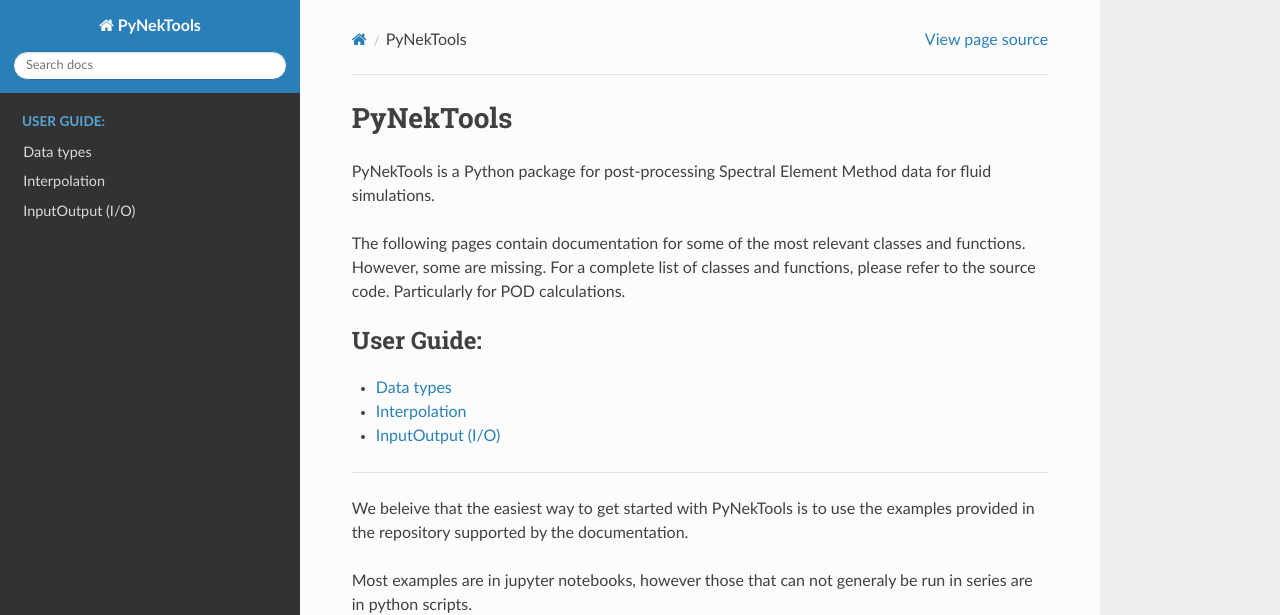
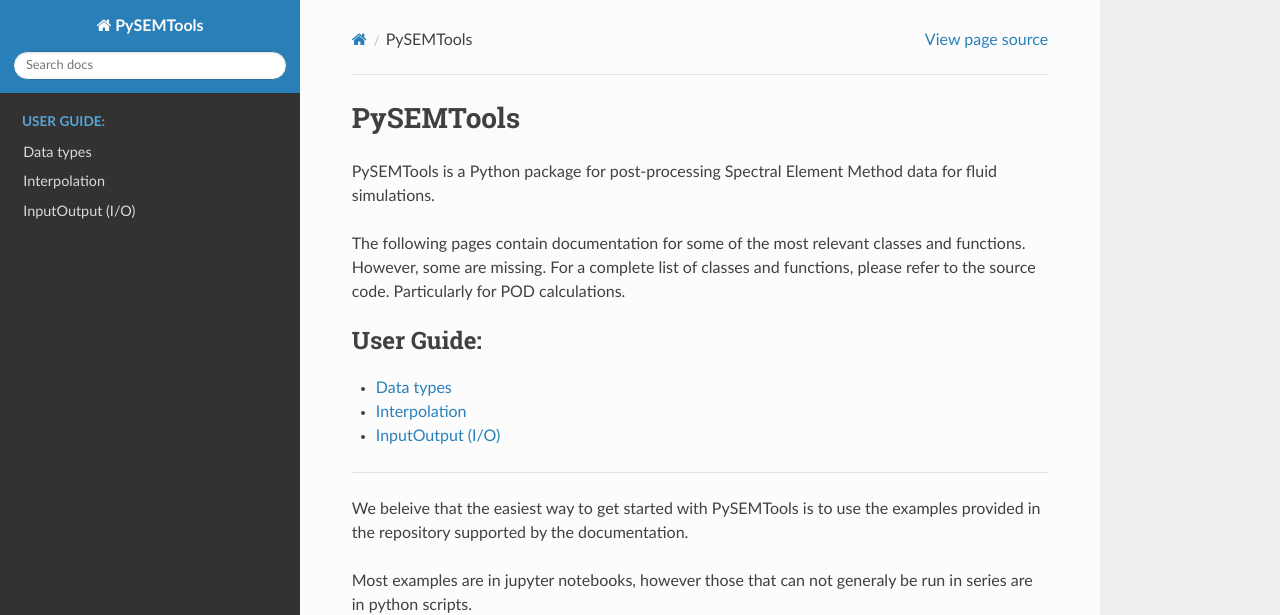
Before and after one commit to nchristensen/pySEMTools, a Sphinx documentation site: the page built from doc/index.rst, in a window 1280 px wide and 926 px high. Shown: the top 615 px of the window. Built offline with Sphinx 7.4.7 and the Read the Docs theme 3.1.0, drawn with Linux system fonts in a browser that asks for light colours; pages that are not in the unit, such as notebooks, are missing from menus.

Commit message:
Relaced PyNekTools

```diff
--- a/doc/conf.py
+++ b/doc/conf.py
@@ -6,7 +6,7 @@
 # -- Project information -----------------------------------------------------
 # https://www.sphinx-doc.org/en/master/usage/configuration.html#project-information
 
-project = 'PyNekTools'
+project = 'PySEMTools'
 copyright = '2024, Neko authors'
 author = 'Neko authors'
 release = 'develop'
--- a/doc/index.rst
+++ b/doc/index.rst
@@ -1,12 +1,12 @@
-.. PyNekTools documentation master file, created by
+.. PySEMTools documentation master file, created by
    sphinx-quickstart on Sat Jul 13 22:34:22 2024.
    You can adapt this file completely to your liking, but it should at least
    contain the root `toctree` directive.
 
-PyNekTools
+PySEMTools
 ==========
 
-PyNekTools is a Python package for post-processing Spectral Element Method data for fluid simulations.
+PySEMTools is a Python package for post-processing Spectral Element Method data for fluid simulations.
 
 The following pages contain documentation for some of the most relevant classes and functions. However, some are missing.
 For a complete list of classes and functions, please refer to the source code. Particularly for POD calculations.
@@ -21,7 +21,7 @@
 
 -----------------------
 
-We beleive that the easiest way to get started with PyNekTools is to use the examples provided in the repository supported by the documentation.
+We beleive that the easiest way to get started with PySEMTools is to use the examples provided in the repository supported by the documentation.
 
 Most examples are in jupyter notebooks, however those that can not generaly be run in series are in python scripts.
 
```
Also changed, not shown: paper.md (+7 -7 lines).
